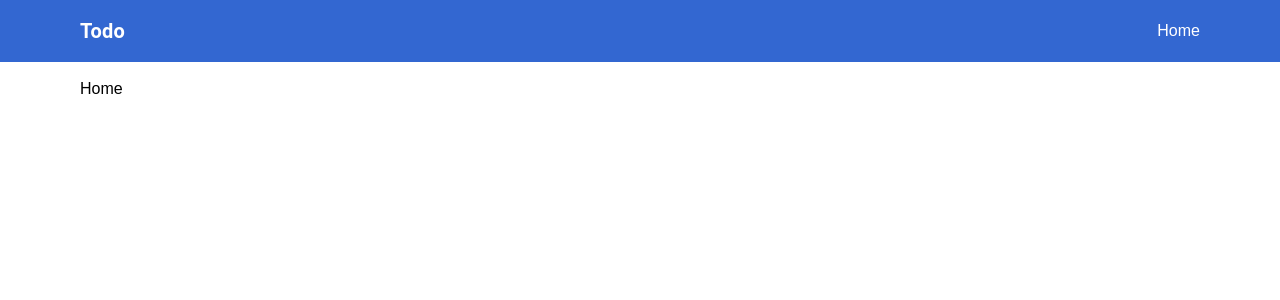
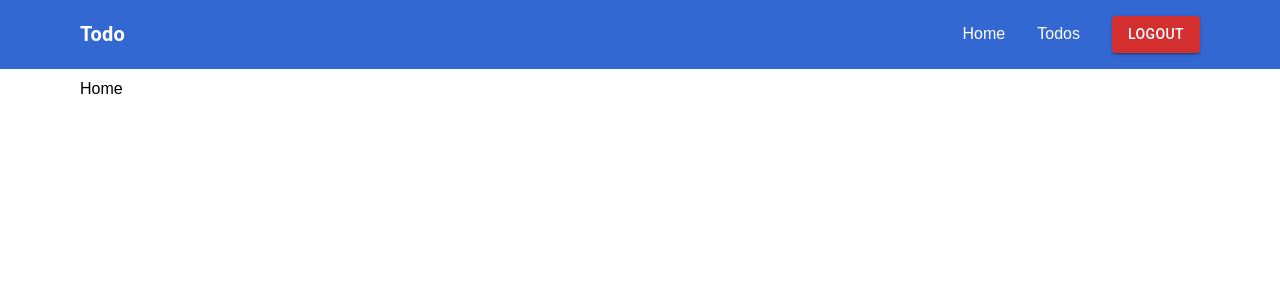
Before and after one commit to aljithkj02/graphql, a React (Vite) app in the folder Todo/: page / in a window 1280 px wide. Shown: the top 300 px of the page. Built offline with nearby package versions, Linux system fonts and the light colour scheme.

Commit message:
Create the Navbar

```diff
--- a/Todo/src/App.jsx
+++ b/Todo/src/App.jsx
@@ -1,5 +1,5 @@
 import { createBrowserRouter, RouterProvider } from 'react-router-dom'
-import { Home, Login, Register } from './pages'
+import { Home, Login, Register, Todos } from './pages'
 import { Layout } from './components'
 
 const router = createBrowserRouter([
@@ -10,6 +10,10 @@ const router = createBrowserRouter([
       {
         path: '/',
         element: <Home />
+      },
+      {
+        path: '/todos',
+        element: <Todos />
       }
     ]
   },
--- a/Todo/src/components/Navbar.jsx
+++ b/Todo/src/components/Navbar.jsx
@@ -1,4 +1,4 @@
-import { Box, Typography } from "@mui/material"
+import { Box, Button, Typography } from "@mui/material"
 import { NavLink } from "react-router-dom"
 
 export const Navbar = () => {
@@ -9,8 +9,11 @@ export const Navbar = () => {
           <Box>
             <Typography color="#FFF" fontSize="20px" fontWeight={600}>Todo</Typography>
           </Box>
-          <Box>
+          <Box display="flex" gap={4} alignItems="center">
             <NavLink to='/'>Home</NavLink>
+            <NavLink to='/todos'>Todos</NavLink>
+
+            <Button variant="contained" color="error">Logout</Button>
           </Box>
         </Box>
       </Box>
--- a/Todo/src/pages/index.js
+++ b/Todo/src/pages/index.js
@@ -1,3 +1,4 @@
 export { Home } from './Home'
 export { Register } from './Register'
 export { Login } from './Login'
+export { Todos } from './Todos'
```
